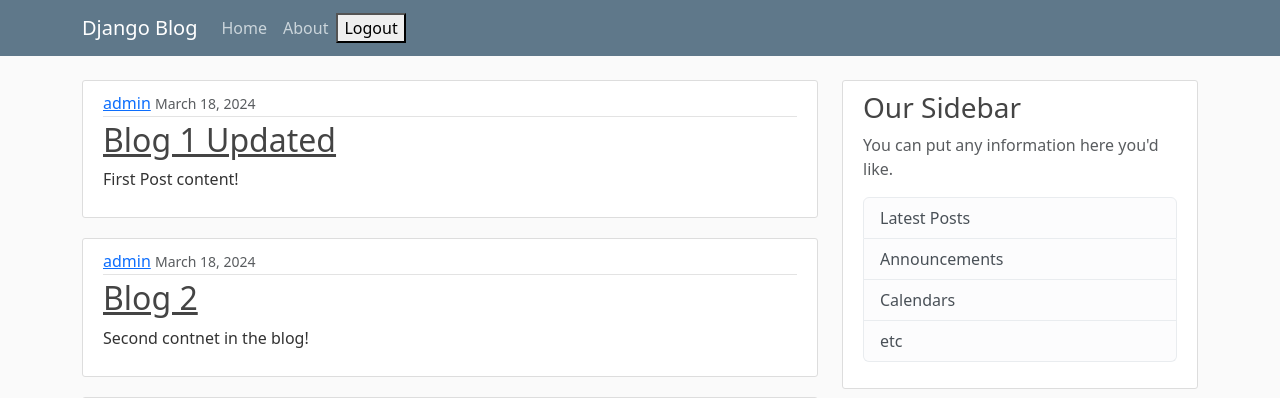
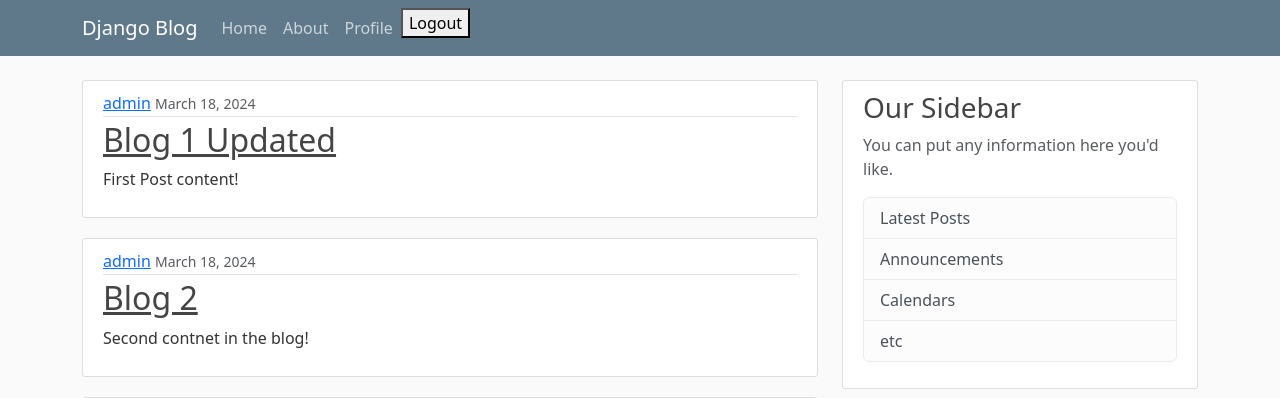
Before and after one commit to AbdalrahmanSaadat/Blog_Deployment, a Django app: page / in a window 1280 px wide. Shown: the top 398 px of the page. Run offline with Django 5.2, Linux system fonts and the light colour scheme; a user stored in the database is signed in; data comes from the database, SQL or seed files in the repository; both versions use the stored data as it was after the commit.

Commit message:
complete login and logout feture with the main parts of profile section

```diff
--- a/blog/settings.py
+++ b/blog/settings.py
@@ -135,3 +135,4 @@ CRISPY_TEMPLATE_PACK = "bootstrap4"
 
 
 LOGIN_REDIRECT_URL = 'blog-home'
+LOGIN_URL = 'login'
--- a/blog/urls.py
+++ b/blog/urls.py
@@ -25,5 +25,8 @@ urlpatterns = [
     path('', include('blogApp.urls')),
     path('register/', user_views.register, name='register'),
     path('login/', auth_views.LoginView.as_view(template_name='login.html'), name='login'),
-    path('logout/', auth_views.LogoutView.as_view(template_name='logout.html'), name='logout')
+    path('logout/', auth_views.LogoutView.as_view(template_name='logout.html'), name='logout'),
+    path('profile/',user_views.profile, name='profile'),
+    path('profile/logout/', auth_views.LogoutView.as_view(template_name='logout.html'), name='logout'),
+
 ]
--- a/blogApp/templates/base.html
+++ b/blogApp/templates/base.html
@@ -30,12 +30,14 @@
                 <!-- Navbar Right Side -->
                 <div class="navbar-nav">
                     {% if user.is_authenticated %}
-                        <form method="post" action="logout/" style="display: inline;">
+                    <a class="nav-item nav-link" href="{% url 'profile' %}">Profile</a>
+                    <form method="post" action="logout/" style="display: inline;">
                             {% csrf_token %}
                             <button type="submit">
-                              Logout
+                                Logout
                             </button>
-                          </form>
+                        </form>
+
                     {% else %}
                         <a class="nav-item nav-link" href="{% url 'login' %}">Login</a>
                         <a class="nav-item nav-link" href="{% url 'register' %}">Register</a>
--- /dev/null
+++ b/users/templates/profile.html
@@ -0,0 +1,5 @@
+{% extends "base.html" %}
+
+{% block content %}
+    <h1>{{ user.username }}</h1>
+{% endblock content %}
--- a/users/views.py
+++ b/users/views.py
@@ -2,6 +2,7 @@ from django.shortcuts import render, redirect
 from django.contrib.auth.forms import UserCreationForm
 from django.contrib import messages
 from .forms import UserRegisterForm
+from django.contrib.auth.decorators import login_required
 
 # Create your views here.
 
@@ -16,3 +17,8 @@ def register(request):
     else:
         form = UserRegisterForm()
     return render(request, 'register.html', {'form': form})
+
+
+@login_required
+def profile(request):
+    return render(request, 'profile.html')
```
Also changed, not shown: db.sqlite3.
